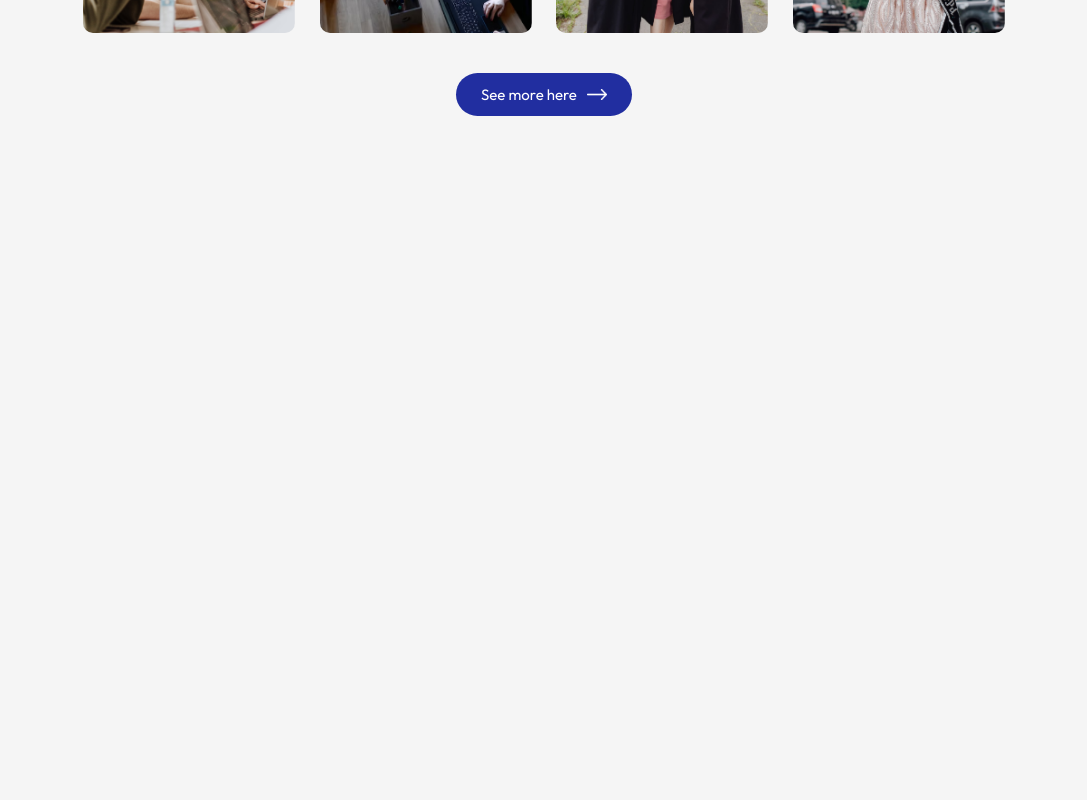
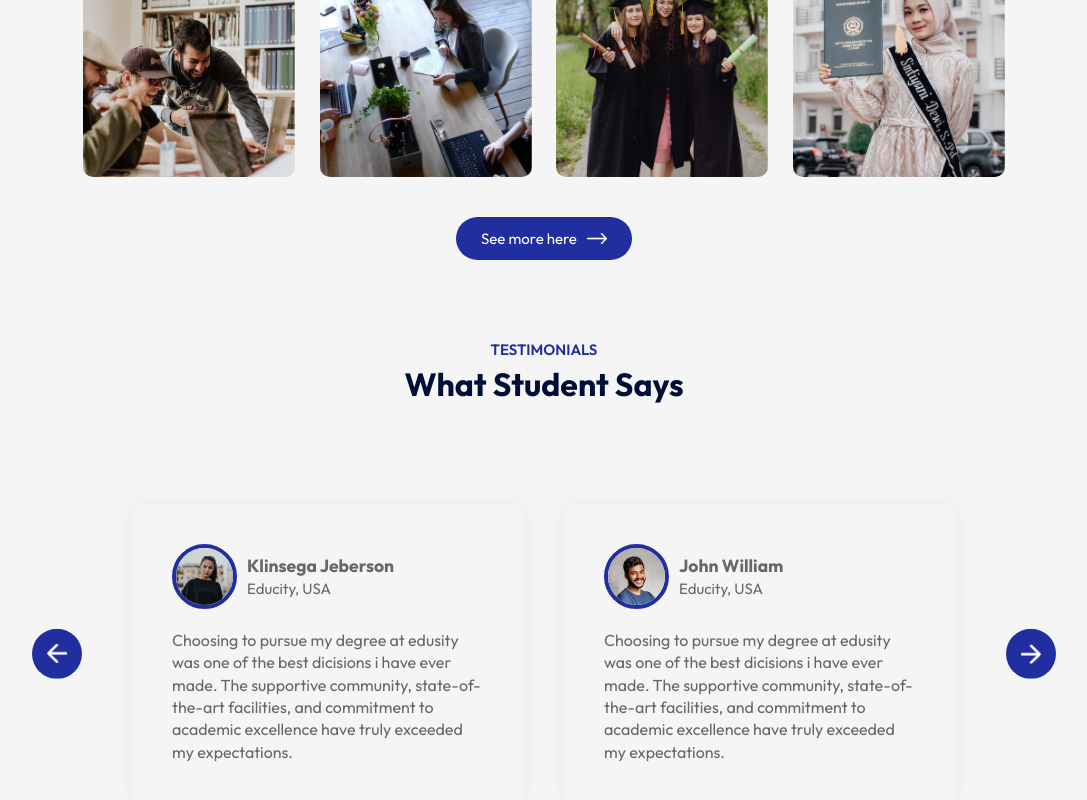
Before and after one commit to tushargupta8954/Educity, a React (Vite) app: page / in a window 1280 px wide. Shown: the part 2128-2928 px from the top of the page, without its empty margins (96-1183 px from the left). Before the commit the page ends 2324 px from the top, so only its background shows below. Built offline with nearby package versions, Linux system fonts and the light colour scheme.

Commit message:
Created the Testimonial page

```diff
--- a/src/App.jsx
+++ b/src/App.jsx
@@ -5,6 +5,7 @@
 import Title from './components/Title/Title'
 import About from './components/About/About'
 import Campus from './components/Campus/Campus'
+import Testimonial from './components/Testimonial/Testimonial'
 
 
 const App = () => {
@@ -17,7 +18,10 @@
         <Title subTitle='Our program' title='What We Offer' />
         <Program />
         <About/>
+        <Title subTitle='Gallery' title='Campus photos' />
         <Campus />
+       <Title subTitle='TESTIMONIALS' title='What Student Says ' />
+       <Testimonial />
 
       </div>
        </div>
--- /dev/null
+++ b/src/components/Testimonial/Testimonial.css
@@ -0,0 +1,57 @@
+.testimonials{
+    margin: 80px auto;
+    padding: 0 80px;
+    position: relative;
+}
+.next-btn, .back-btn{
+    position: absolute;
+    top: 50%;
+    right: 0;
+    transform: translateY(-50%);
+    padding: 15px;
+    width: 50px;
+    border-radius: 50%;
+    cursor: pointer;
+    background: #212EA0;
+}
+.back-btn{
+    right: auto;
+    left:0;
+
+}
+.slider{
+    overflow: hidden;
+}
+.slider ul{
+    display: flex;
+    width: 200%;
+    overflow: hidden;
+    transition: 0.5;
+
+}
+.slider ul li{
+    list-style: none;
+    width: 50%;
+    padding: 20px ;
+}
+.slide{
+    box-shadow: 0 0 20px rgba(0,0,0,0.05) ;
+    padding: 40px;
+    border-radius: 10px;
+    color: #676767;
+    line-height: 1.4;
+
+}
+.slide img{
+    width: 65px;
+    border-radius: 50%;
+    margin-right: 10px;
+    border: 4px solid #212EA0;
+}
+.user-info{
+    display: flex;
+    align-items: center;
+    margin-bottom: 20px;
+    font-size: 15px;
+
+}
--- /dev/null
+++ b/src/components/Testimonial/Testimonial.jsx
@@ -0,0 +1,111 @@
+import React, { useRef } from 'react'
+import './Testimonial.css'
+import next_icon from '../../assets/next-icon.png'
+import back_icon from '../../assets/back-icon.png'
+import user_1 from '../../assets/user-1.png'
+import user_2 from '../../assets/user-2.png'
+import user_3 from '../../assets/user-3.png'
+import user_4 from '../../assets/user-4.png'
+
+const Testimonial = () => {
+
+  const slider = useRef();
+  let tx = 0;
+
+  const slideForward = ()=>{
+    if(tx > -50){
+        tx-= 25;
+    }
+    slider.current.style.transform = `translateX(${tx}%)`
+
+  }
+   const slideBackward = ()=>{
+     if(tx < 0){
+        tx+= 25;
+    }
+    slider.current.style.transform = `translateX(${tx}%)`
+
+  }
+
+
+  return (
+    <div className='testimonials'>
+      <img src={next_icon} alt="" className='next-btn' onClick={slideForward} />
+      <img src={back_icon} alt="" className='back-btn' onClick={slideBackward} />
+     <div className='slider'>
+      <ul ref={slider}>
+        <li>
+          <div className="slide">
+            <div className="user-info">
+              <img src={user_1} alt="" />
+              <div>
+                <h3>Klinsega Jeberson</h3>
+                <span>Educity, USA</span>
+              </div>
+            </div>
+            <p>
+              Choosing to pursue my degree at edusity was one of
+              the best dicisions i have ever made. The supportive
+              community, state-of-the-art facilities, and commitment
+              to academic excellence have truly exceeded my expectations.
+            </p>
+          </div>
+        </li>
+        <li>
+          <div className="slide">
+            <div className="user-info">
+              <img src={user_2} alt="" />
+              <div>
+                <h3>John William </h3>
+                <span>Educity, USA</span>
+              </div>
+            </div>
+            <p>
+              Choosing to pursue my degree at edusity was one of
+              the best dicisions i have ever made. The supportive
+              community, state-of-the-art facilities, and commitment
+              to academic excellence have truly exceeded my expectations.
+            </p>
+          </div>
+        </li>
+        <li>
+          <div className="slide">
+            <div className="user-info">
+              <img src={user_3} alt="" />
+              <div>
+                <h3>Dua lipa </h3>
+                <span>Educity, USA</span>
+              </div>
+            </div>
+            <p>
+              Choosing to pursue my degree at edusity was one of
+              the best dicisions i have ever made. The supportive
+              community, state-of-the-art facilities, and commitment
+              to academic excellence have truly exceeded my expectations.
+            </p>
+          </div>
+        </li>
+        <li>
+          <div className="slide">
+            <div className="user-info">
+              <img src={user_4} alt="" />
+              <div>
+                <h3>John Mayer</h3>
+                <span>Educity, USA</span>
+              </div>
+            </div>
+            <p>
+              Choosing to pursue my degree at edusity was one of
+              the best dicisions i have ever made. The supportive
+              community, state-of-the-art facilities, and commitment
+              to academic excellence have truly exceeded my expectations.
+            </p>
+          </div>
+        </li>
+      </ul>
+     </div>
+    </div>
+  )
+}
+
+export default Testimonial
```
